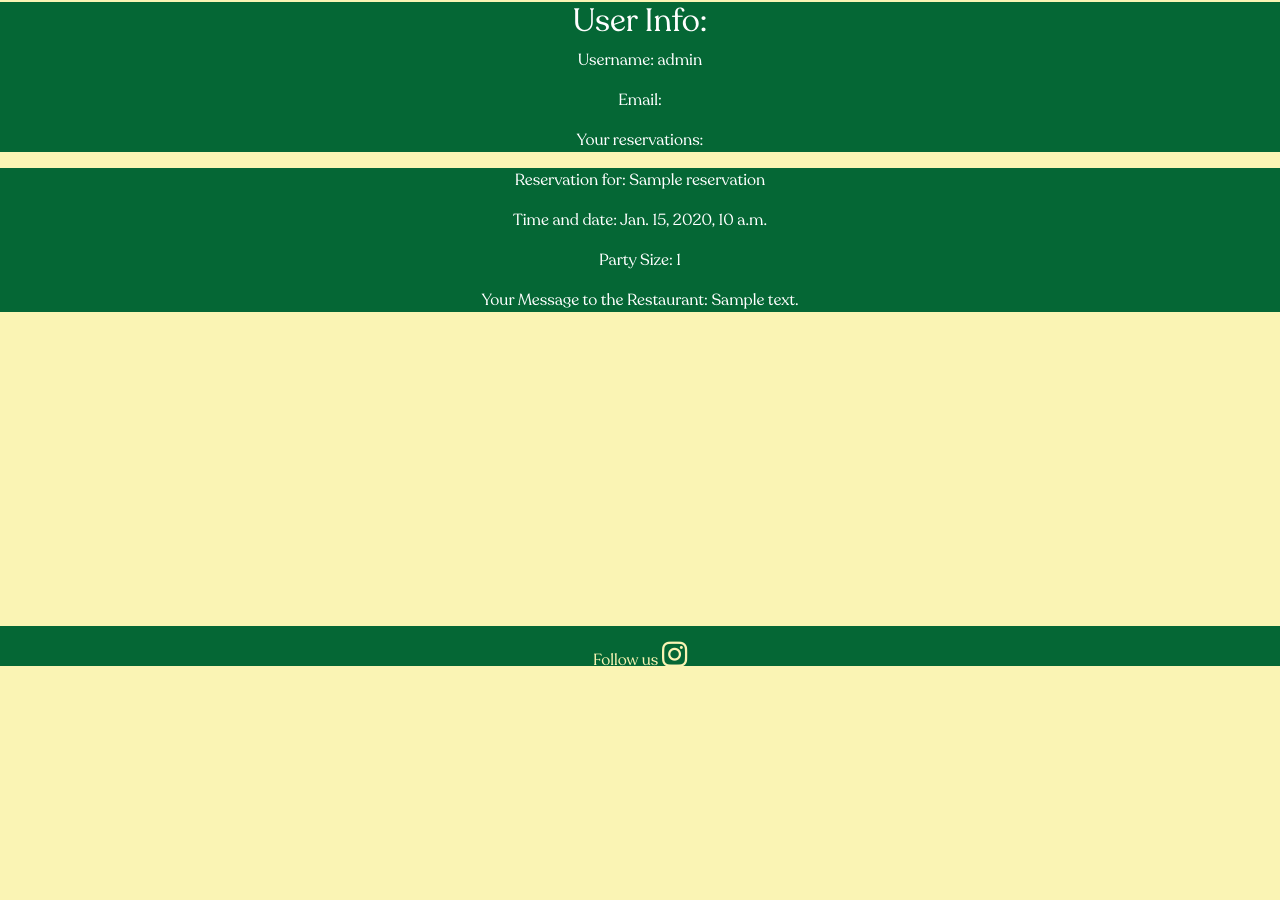
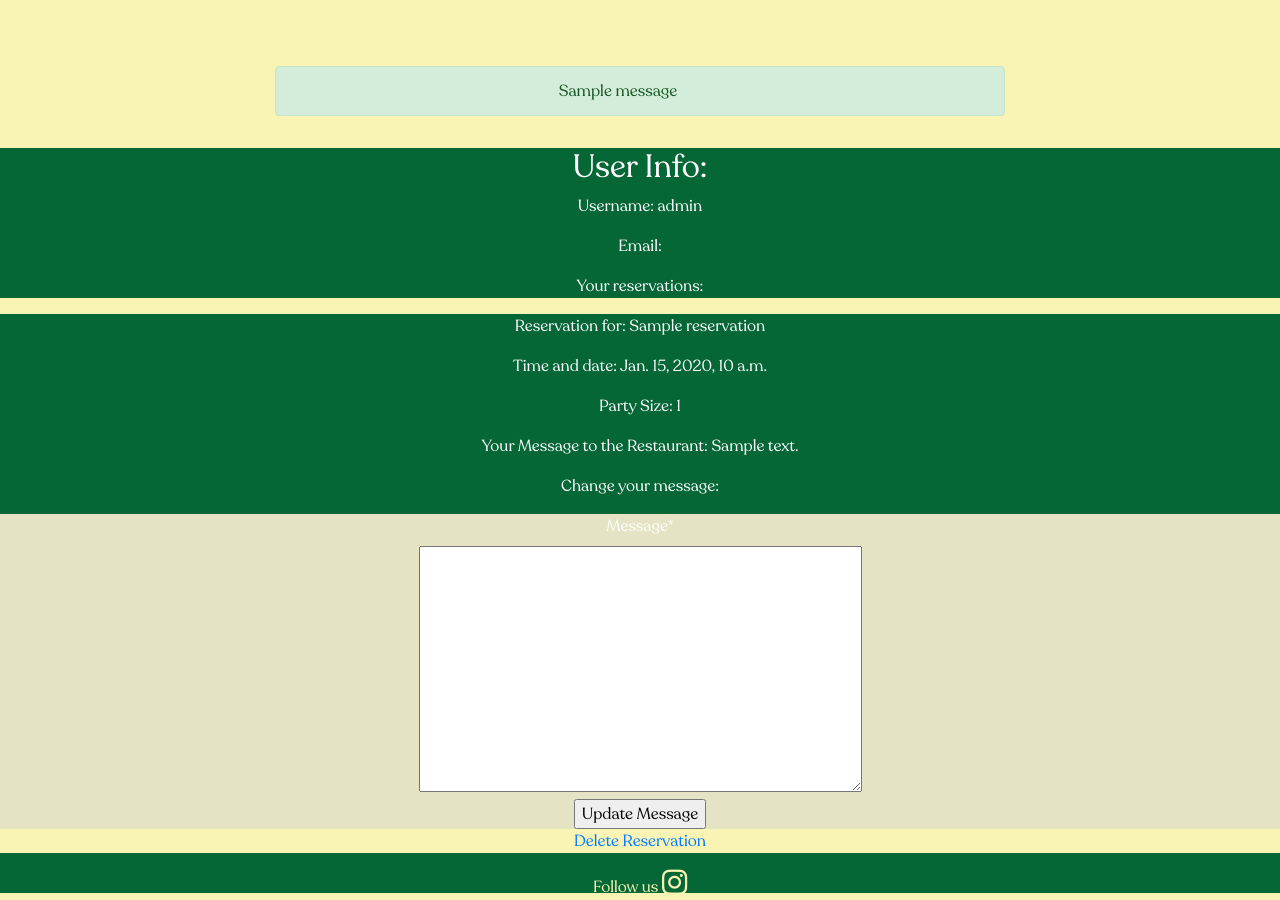
Before and after one commit to Code-Institute-Submissions/fabianlien-OOO-IceCream_AugResub, a Django app: page /profile/ in a window 1280 px wide. Shown: the part 134-1034 px from the top of the page. Before the commit the page ends 800 px from the top, so only its background shows below. Run offline with Django 3.2, Linux system fonts and the light colour scheme; a user stored in the database is signed in; data comes from the database, SQL or seed files in the repository; tables that the repository leaves empty hold one stand-in row (values such as "Sample post"); one stand-in notice (Sample message) is shown; some libraries are stand-ins or nearby versions.

Commit message:
add message post view and res delete view + add to template

```diff
--- a/BookingApp/forms.py
+++ b/BookingApp/forms.py
@@ -1,5 +1,6 @@
 from django import forms
 from .models import Reservation
+
 
 class ReservationForm(forms.ModelForm):
     class Meta:
--- a/BookingApp/models.py
+++ b/BookingApp/models.py
@@ -24,7 +24,7 @@ class Reservation(models.Model):
     )
     name = models.CharField(max_length=30)
     email = models.EmailField()
-    phone_number = models.BigIntegerField(blank=True)
+    phone_number = models.BigIntegerField(blank=True, null=True)
     party_size = models.IntegerField(choices=AVAILABLE_GROUPS)
     date_and_time = models.DateTimeField()
     message = models.TextField(max_length=200)
--- a/BookingApp/urls.py
+++ b/BookingApp/urls.py
@@ -3,5 +3,6 @@ from django.urls import path
 
 
 urlpatterns = [
-    path('booking/', views.ReservationView, name='booking')
+    path('booking/', views.ReservationView, name='booking'),
+    path('booking/delete/<str:pk>/', views.ReservationDeleteView, name='reservation_delete'),
 ]
--- /dev/null
+++ b/WebApp/forms.py
@@ -0,0 +1,8 @@
+from django import forms
+from BookingApp.models import Reservation
+
+
+class ProfileForm(forms.ModelForm):
+    class Meta:
+        model = Reservation
+        fields = ('message',)
--- a/WebApp/urls.py
+++ b/WebApp/urls.py
@@ -5,5 +5,6 @@ from django.urls import path
 urlpatterns = [
     path('', views.MainPage.as_view(), name='home'),
     path('nybrogatan23/', views.Nybrogatan23.as_view(), name='nybrogatan23'),
-    path('profile/', views.Profile.as_view(), name='profile')
+    path('profile/', views.Profile.as_view(), name='profile'),
+    path('edit_reservation/<str:pk>/', views.Profile.as_view(), name='edit_reservation')
 ]
--- a/WebApp/views.py
+++ b/WebApp/views.py
@@ -1,8 +1,9 @@
-from django.shortcuts import render
+from django.shortcuts import render, get_object_or_404
 from django.views import generic, View
 from .models import *
 from BookingApp.models import Reservation
 from django.contrib.auth.models import User
+from .forms import ProfileForm
 
 
 # Create your views here.
@@ -48,4 +49,22 @@ class Profile(View):
         return render(request, 'profile.html', {
             'user': user,
             'reservations': user_reservations,
+            'form': ProfileForm,
         })
+
+    def post(self, request, pk):
+        user = User.objects.get(username=request.user.username)
+        user_reservations = Reservation.objects.filter(user=user)
+        user_reservation = Reservation.objects.get(pk=pk)
+        profile_form = ProfileForm(request.POST)
+        if profile_form.is_valid():
+            user_reservation.message=request.POST['message']
+            user_reservation.save()
+        else:
+            profile_form = ProfileForm()
+
+        return render(request, 'profile.html', {
+            'user': user,
+            'reservations': user_reservations,
+            'form': ProfileForm,
+        })
--- a/templates/base.html
+++ b/templates/base.html
@@ -39,6 +39,17 @@
             {% block nav_content %}
             {% endblock %}
         </nav>
+        <div class="container my-3 pt-5">
+            <div class="row">
+                <div class="col-md-8 offset-md-2">
+                    {% for message in messages %}
+                    <div class="alert alert-{{ message.tags }} alert-dismissible fade show" id="msg" role="alert">
+                        {{ message | safe }}
+                    </div>
+                    {% endfor %}
+                </div>
+            </div>
+        </div>
     </header>
     <main>
         {% block main_content %}
--- a/templates/profile.html
+++ b/templates/profile.html
@@ -1,5 +1,5 @@
 {% extends 'base.html' %}
-
+{% load crispy_forms_tags %}
 {% block main_content %}
 
 <div class="main-container">
@@ -16,14 +16,23 @@
         <p>Time and date: {{ reservation.date_and_time }}</p>
         <p>Party Size: {{ reservation.party_size }}</p>
         <p>Your Message to the Restaurant: {{ reservation.message }}</p>
+        <p>Change your message:</p>
+        <form method="POST" action="{% url 'edit_reservation' reservation.pk %}">
+            {% csrf_token %}
+            {{ form | crispy }}
+            <input type="submit" value="Update Message"/>
+        </form>
+    </div>
+    <div class="res-delete">
+        <a href="{% url 'reservation_delete' reservation.pk %}">
+            Delete Reservation
+        </a>
     </div>
     {% endfor %}
 
     {% else %}
-
     <p>You need to log in to view your profile.</p>
     <h2><a href="{% url 'account_login' %}">Sign In / Register</a></h2>
-
     {% endif %}
 </div>
 {% endblock %}
```
Also changed, not shown: BookingApp/views.py (+11 -1 lines), BookingApp/migrations/0003_alter_reservation_phone_number.py (added), README.md.
